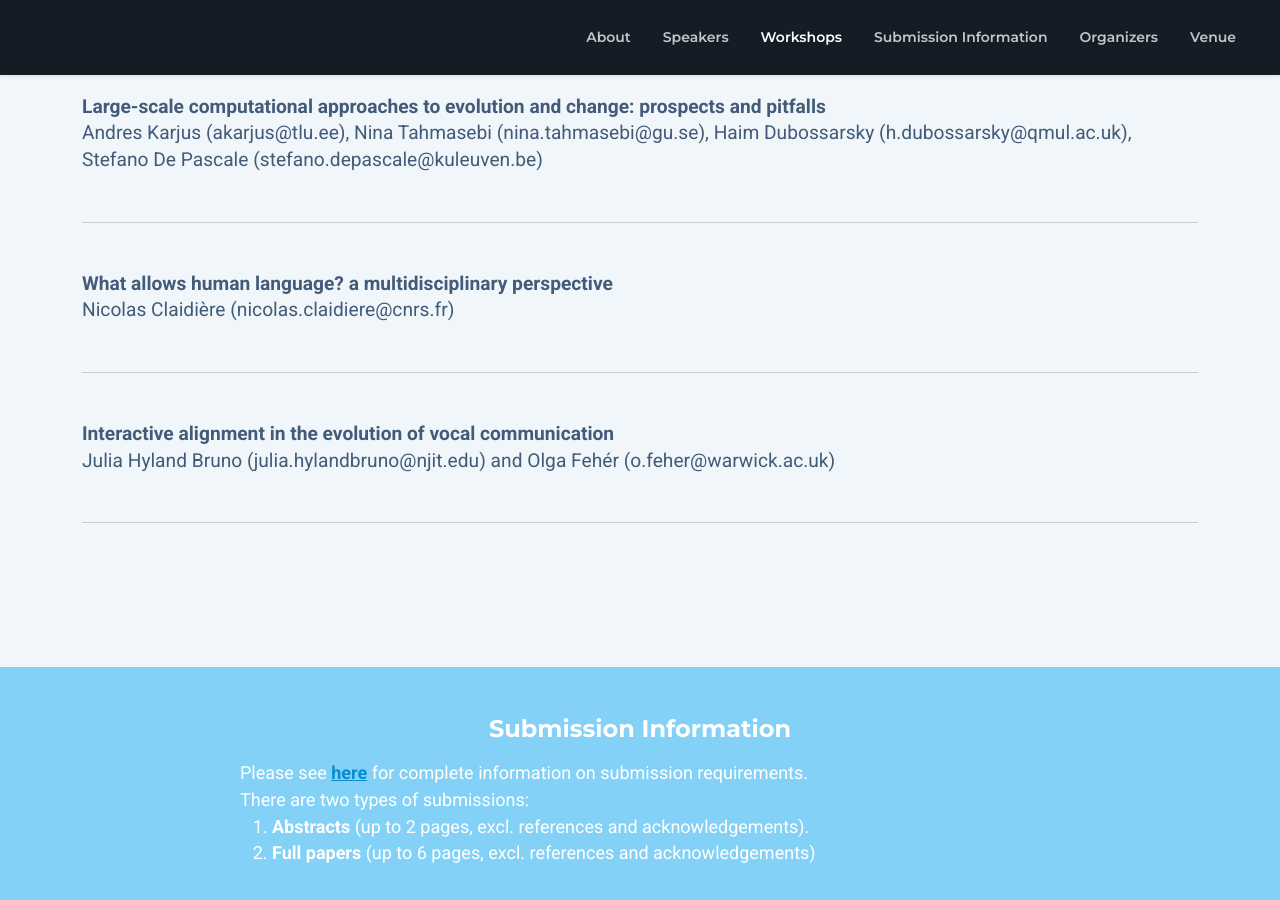
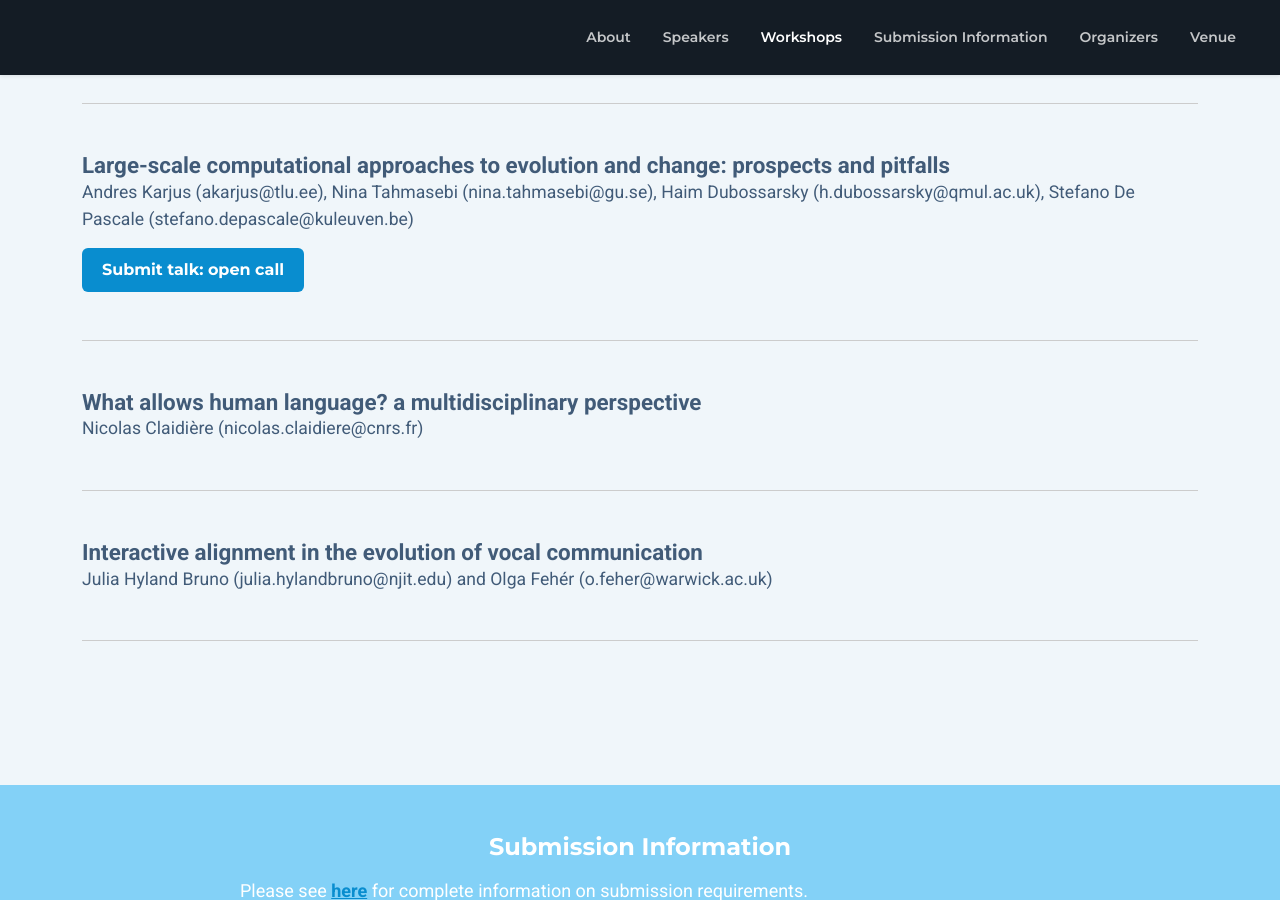
Before and after one commit to evolang2024/evolang2024.github.io, a Jekyll site: the page built from _pages/index.md, in a window 1280 px wide and 900 px high, scrolled down 2531 px. Built offline with Jekyll 4.4.1, drawn with Linux system fonts in a browser that asks for light colours; nearby versions of some CDN libraries; library files that are not in the unit come from our copies.

Commit message:
Update workshops
- Format update, btn include

```diff
--- a/_includes/about.html
+++ b/_includes/about.html
@@ -10,7 +10,7 @@
                {% endfor %}
             </ul>
         </div><!--//benefits-list-->
-        <div class="event-countdown text-center mb-3">
+        <div class="event-countdown text-center mb-5">
             <h4 class="countdown-intro mb-2 text-center mb-3">EVOLANG XV starts in</h4>
             <div id="countdown-box" class="countdown-box mb-3"></div>
         </div><!--//event-countdown-->
--- a/_includes/workshops.html
+++ b/_includes/workshops.html
@@ -1,13 +1,16 @@
 <section id="workshops-section" class="workshops-section section theme-bg-light">
     <div class="container">
 
-        <h3 class="section-heading mb-5">{{include.header}}</h3>
+        <h3 class="section-heading mb-5 text-center">{{include.header}}</h3>
         <!-- <h4 class="section-intro text-center single-col-max mx-auto mb-3">{{include.subheader}}</h4> -->
         <div class="row" style="display: flex; margin-bottom:2em;">
             {% for workshop in include.workshop_list %}
             <div class="mb-5">
-                <li style=" list-style-type: none; font-size: 1.2em; font-weight: bold;">{{ workshop.name }}</li>
-                <li style=" list-style-type: none; font-size: 1.2em;">{{ workshop.organizers }}</li>
+                <li style=" list-style-type: none; font-size: 1.4em; font-weight: bold;">{{ workshop.name }}</li>
+                <li style=" list-style-type: none; font-size: 1.1em;">{{ workshop.organizers }}</li>
+                {% if workshop.btn_name %}
+                <a class="btn btn-primary mt-3" href={{workshop.btn_href}}>{{ workshop.btn_name}}</a>
+                {% endif %}
                 <div style = "border-bottom: 1px solid #ccc;" class="mt-5"></div>
             </div>
             {% endfor %}
--- a/_pages/index.md
+++ b/_pages/index.md
@@ -73,6 +73,8 @@ workshops:
       - name: 'Large-scale computational approaches to evolution and change:
 prospects and pitfalls'
         organizers: 'Andres Karjus (akarjus@tlu.ee), Nina Tahmasebi (nina.tahmasebi@gu.se), Haim Dubossarsky (h.dubossarsky@qmul.ac.uk), Stefano De Pascale (stefano.depascale@kuleuven.be)'
+        btn_name: 'Submit talk: open call'
+        btn_href: https://www.changeiskey.org/event/2024-evolang-workshop/
       - name: 'What allows human language? a multidisciplinary perspective'
         organizers: 'Nicolas Claidière (nicolas.claidiere@cnrs.fr)'
       - name: 'Interactive alignment in the evolution of vocal communication'
```
